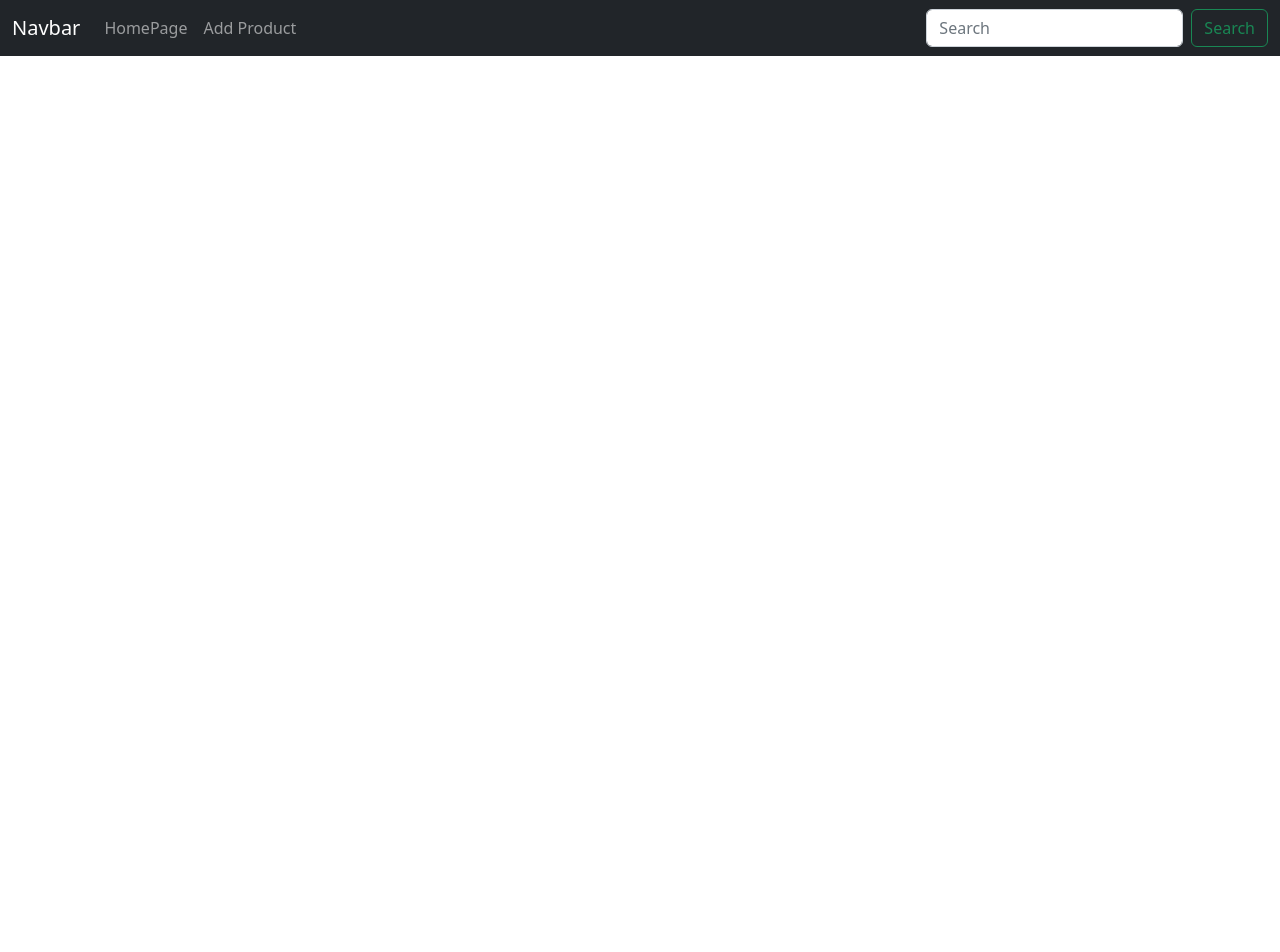
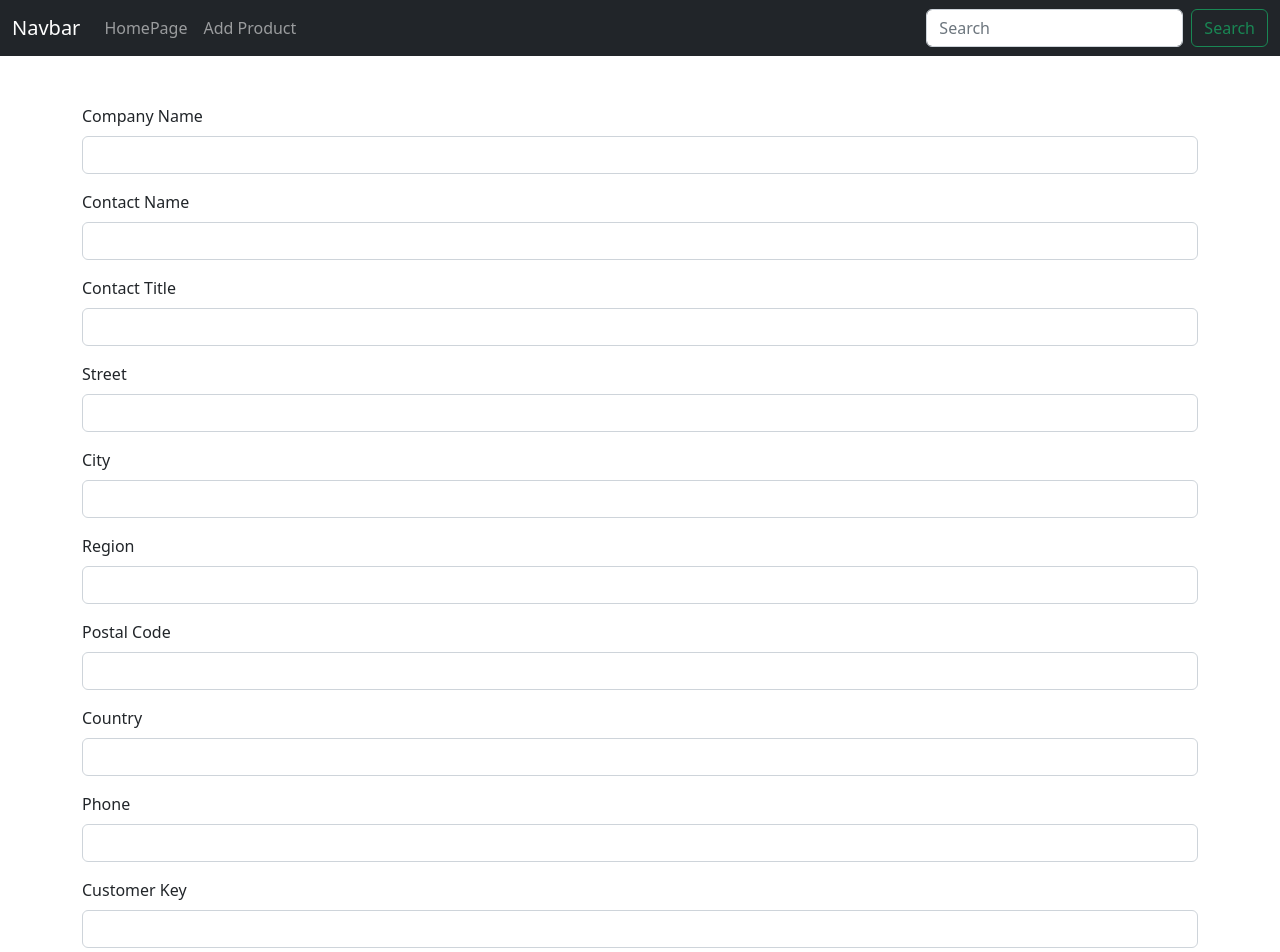
Before and after one commit to EsraOzdogan/etiyaAcademy, an Angular app in the folder etiyaAngular/etiya-angular/: page /register in a window 1280 px wide. Before the commit this address led to /. Shown: the top 952 px of the page. Before the commit the page ends 800 px from the top, so only its background shows below. Built offline with nearby package versions, Linux system fonts and the light colour scheme.

Commit message:
added ReactiveForms

```diff
--- a/etiyaAngular/etiya-angular/src/app/app-routing.module.ts
+++ b/etiyaAngular/etiya-angular/src/app/app-routing.module.ts
@@ -1,3 +1,4 @@
+import { RegisterComponent } from './pages/register/register.component';
 import { HomepageComponent } from './pages/homepage/homepage.component';
 import { NgModule } from '@angular/core';
 import { RouterModule, Routes } from '@angular/router';
@@ -6,7 +7,9 @@ import { AddProductComponent } from './pages/add-product/add-product.component';
 const routes: Routes = [
   {path:"", redirectTo: 'homepage', pathMatch:"full"},  /*direkt homepage pathini calistiriyor*/
   {path:"homepage", component:HomepageComponent},  /*pathMatch-- kosul degistiren*/
-  {path:"add-product", component: AddProductComponent}
+  {path:"add-product", component: AddProductComponent},
+  {path:"register", component: RegisterComponent}
+
 ];
 
 @NgModule({
--- /dev/null
+++ b/etiyaAngular/etiya-angular/src/app/models/customer.ts
@@ -0,0 +1,13 @@
+export interface Customer {
+	id: number;
+	companyName: string;
+	contactName: string;
+	contactTitle: string;
+	street: string;
+	city: string;
+	region: string;
+	postalCode: string;
+	country: string;
+	phone: string;
+	customerKey: string;
+}
--- /dev/null
+++ b/etiyaAngular/etiya-angular/src/app/pages/register/register.component.html
@@ -0,0 +1,64 @@
+<form [formGroup]="registerForm">
+  <div class="mb-3">
+    <label for="companyName" class="form-label">Company Name</label>   <!--for ve id label ve input  arasındaki baglantıyı saglıyor-->
+    <input
+    type="text"
+    class="form-control"
+    id="companyName"
+    formControlName="companyName"
+    >       <!--[formControl]="companyName"-->
+  </div>
+
+  <div class="mb-3">
+    <label for="contactName" class="form-label" >Contact Name</label>
+    <input type="text" class="form-control" id="contactName"  formControlName="contactName" />
+  </div>
+
+  <div class="mb-3">
+    <label for="contactTitle" class="form-label">Contact Title</label>
+    <input type="text" class="form-control" id="contactTitle"  formControlName="contactTitle" />
+  </div>
+
+  <div class="mb-3">
+    <label for="street" class="form-label">Street</label>
+    <input type="text" class="form-control" id="street"  formControlName="street" />
+  </div>
+
+  <div class="mb-3">
+    <label for="city" class="form-label">City</label>
+    <input type="text" class="form-control" id="city"  formControlName="city" />
+  </div>
+
+  <div class="mb-3">
+    <label for="region" class="form-label">Region</label>
+    <input type="text" class="form-control" id="region"  formControlName="region" />
+  </div>
+
+  <div class="mb-3">
+    <label for="postalCode" class="form-label">Postal Code</label>
+    <input type="text" class="form-control" id="postalCode"  formControlName="postalCode" />
+  </div>
+
+  <div class="mb-3">
+    <label for="country" class="form-label">Country</label>
+    <input type="text" class="form-control" id="country"  formControlName="country" />
+  </div>
+
+  <div class="mb-3">
+    <label for="phone" class="form-label">Phone</label>
+    <input type="text" class="form-control" id="phone"  formControlName="phone" />
+  </div>
+
+  <div class="mb-3">
+    <label for="customerKey" class="form-label">Customer Key</label>
+    <input type="text" class="form-control" id="customerKey"  formControlName="customerKey" />
+  </div>
+
+  <div class="mb-3">                              <!--.mb-3>button.btn.btn-primary-->
+    <button (click)="register()" class="btn btn-primary">
+      Kayıt Ol
+  </button>
+  </div>
+
+
+</form>
--- /dev/null
+++ b/etiyaAngular/etiya-angular/src/app/pages/register/register.component.ts
@@ -0,0 +1,75 @@
+import { Component, OnInit } from '@angular/core';
+import { FormBuilder, FormControl, FormGroup, Validators } from '@angular/forms';
+import { Customer } from 'src/app/models/customer';
+import { CustomerService } from 'src/app/services/customers/customer.service';
+
+@Component({
+  selector: 'app-register',
+  templateUrl: './register.component.html',
+  styleUrls: ['./register.component.css']
+})
+export class RegisterComponent implements OnInit {
+  //companyName = new FormControl('kodlamaio'); //default deger, valğidatorFunction,
+  //companyName = new FormControl('', Validators.required);
+
+  registerForm !: FormGroup;  //state
+
+  constructor(private formBuilder: FormBuilder, private customerService : CustomerService) { }
+
+  ngOnInit(): void {
+    this.createRegisterForm();
+  }
+
+  createRegisterForm(){
+    // this.registerForm = new FormGroup(
+    //   { companyName : this.companyName
+    // })
+
+    this.registerForm = this.formBuilder.group(
+      {
+        companyName : ['', //default deger, bos verdik register ekranı diye
+        Validators.required //dogrulama
+        //[Validators.required, Validators.minLength(2)] //birden fazla dogrulama
+      ],
+      contactName :['',Validators.required ],
+      contactTitle :['',Validators.required ],
+      street: ['', Validators.required],
+      city: ['', Validators.required],
+      region: ['', Validators.required],
+      postalCode: ['', Validators.required],
+      country: ['', Validators.required],
+      phone: ['', Validators.required],
+      customerKey: ['', Validators.required],
+
+
+      }
+    )
+  }
+
+  register():void{
+    //console.log(this.companyName)
+    if(this.registerForm.invalid){                      //Engelliycek durumlar basta
+      console.warn("Gerekli alanları doldurunuz.");
+      return;
+    }
+    console.log(this.registerForm.value)         //Asıl islem
+
+    const customer : Customer = {
+      //companyName : this.registerForm.get("companyName")!.value     //tek tek deger atama , buun yerine ... (3 nokta) ile hepsini tanımlıyoruz
+
+      ...this.registerForm.value, // ...  dan sonra gelen data içindekilerin hepsinin valuesu
+      city : this.registerForm.value.city.toUpperCase() //yeni deger atama
+    };
+    this.customerService.register(customer).subscribe(response =>{
+      console.info(response)
+    })
+
+
+
+
+    // this.customerService.register(this.registerForm.value).subscribe(response =>{
+    //   console.info(response)
+    // })
+  }
+
+}
--- /dev/null
+++ b/etiyaAngular/etiya-angular/src/app/services/customers/customer.service.ts
@@ -0,0 +1,20 @@
+import { Observable } from 'rxjs';
+import { environment } from 'src/environments/environment';
+import { HttpClient } from '@angular/common/http';
+import { Injectable } from '@angular/core';
+import { Customer } from 'src/app/models/customer';
+
+@Injectable({
+  providedIn: 'root'
+})
+export class CustomerService {
+
+  apiControllerUrl : string = `${environment.apiUrl}/customers`;  //property
+
+  constructor(private httpClient: HttpClient) { }
+
+  register(customer: Customer):Observable<Customer>{
+    return this.httpClient.post<Customer>(this.apiControllerUrl,customer)  //2. parametre customer body
+
+  }
+}
```
Also changed, not shown: etiyaAngular/etiya-angular/src/app/app.module.ts (+6 -3 lines), etiyaAngular/etiya-angular/src/app/pages/register/register.component.css (added), 2 other files (tests, documents, lock files or other folders).
